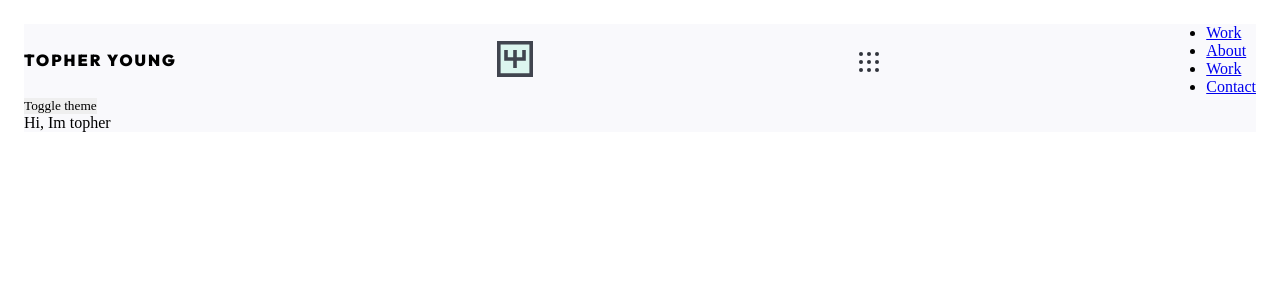
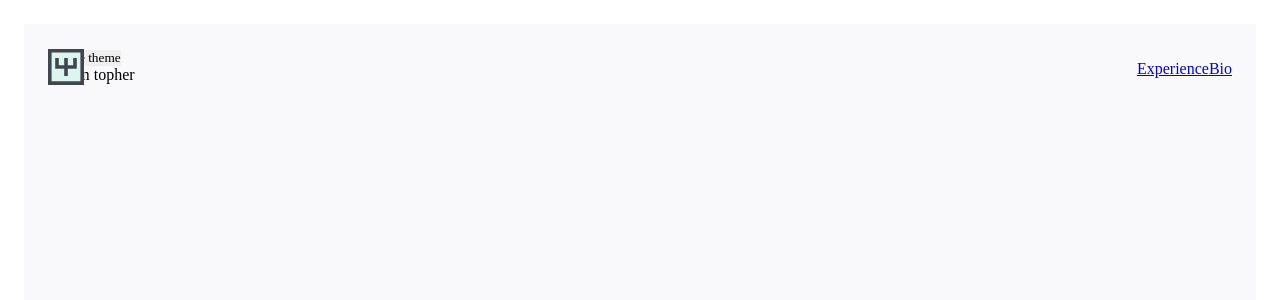
Before and after one commit to topheryoung/hellotopher, a React (Vite) app: page / in a window 1280 px wide. Shown: the top 300 px of the page. Built offline with nearby package versions, Linux system fonts and the light colour scheme.

Commit message:
Stash for now

```diff
--- a/src/components/Nav/Nav.js
+++ b/src/components/Nav/Nav.js
@@ -6,40 +6,31 @@ import Hamburger from "./Hamburger";
 import Icon from "../../images/topher_icon.svg";
 
 const Header = styled.header`
+  position: fixed;
+  top: 24px;
+  right: 24px;
+  left: 24px;
+  padding: 24px;
   display: flex;
   align-items: center;
   justify-content: space-between;
 `;
 
-const Title = styled.span`
-  font-family: ${({ theme }) => theme.fonts.sans};
-  text-transform: uppercase;
-  letter-spacing: 2px;
-`;
+// const Title = styled.span`
+//   font-family: ${({ theme }) => theme.fonts.sans};
+//   text-transform: uppercase;
+//   letter-spacing: 2px;
+// `;
 
 const Nav = () => {
   return (
     <Header>
-      <Title>Topher Young</Title>
       <Link to="/">
         <img src={Icon} alt="Topher Young" />
       </Link>
-      <Hamburger />
       <nav>
-        <ul>
-          <li>
-            <Link to="/">Work</Link>
-          </li>
-          <li>
-            <Link to="/about">About</Link>
-          </li>
-          <li>
-            <Link to="/work">Work</Link>
-          </li>
-          <li>
-            <Link to="/contact">Contact</Link>
-          </li>
-        </ul>
+        <Link to="/work">Experience</Link>
+        <Link to="/bio">Bio</Link>
       </nav>
     </Header>
   );
--- a/styles/theme.jsx
+++ b/styles/theme.jsx
@@ -23,19 +23,43 @@ export const GlobalStyles = createGlobalStyle`
     box-sizing: border-box;
   }
 
+  html {
+    ::before, ::after {
+      content:'';
+      position: fixed;
+      top: 0;
+      bottom: 0;
+      width: 24px;
+      background: ${({ theme }) => theme.backgrounds.body};
+    }
+    ::before { left: 0; }
+    ::after { right: 0; }
+  }
+
   body {
     background: ${({ theme }) => theme.backgrounds.body};
     padding: 24px;
-    height: 100vh;
-    width: 100ww;
+    min-height: calc(100vh - 48px);
     transition: background 0.2s ease-in, color 0.2s ease-in;
+    ::before, ::after {
+      content:'';
+      position: fixed;
+      left: 0;
+      right: 0;
+      height: 24px;
+      background: ${({ theme }) => theme.backgrounds.body};
+    }
+    ::before { top: 0; }
+    ::after { bottom: 0; }
   }
+
   h1 {
     color: ${({ theme }) => theme.text};
   }
+
   main {
-    width: 100%;
-    height: 100%;
+    padding: 24px;
+    min-height: calc(100vh - 48px);
     background: ${({ theme }) => theme.backgrounds.main};
   }
 `;
@@ -45,15 +69,10 @@ const colors = {
   white: "#FFFFFF",
   gray000: "#F9F9FC",
   gray100: "#ECEEF1",
-  gray200: "#D4D7DF",
-  gray300: "#B8BDC9",
-  gray400: "#A0A7B8",
-  gray500: "#8991A6",
-  gray600: "#6E7485",
-  gray700: "#525663",
+  gray700: "#505D77",
   gray800: "#41454F",
   gray900: "#31343C",
-  gray1000: "#191a1e",
+  orange: "#DB8454",
 };
 
 const fonts = {
@@ -63,8 +82,8 @@ const fonts = {
 const modes = {
   dark: {
     backgrounds: {
-      body: colors.black,
-      main: colors.gray900,
+      body: colors.gray900,
+      main: colors.gray800,
     },
     svg: {
       hamburger: colors.gray100,
```
Also changed, not shown: src/components/Nav/Menu.js (added, +25 -0 lines).
